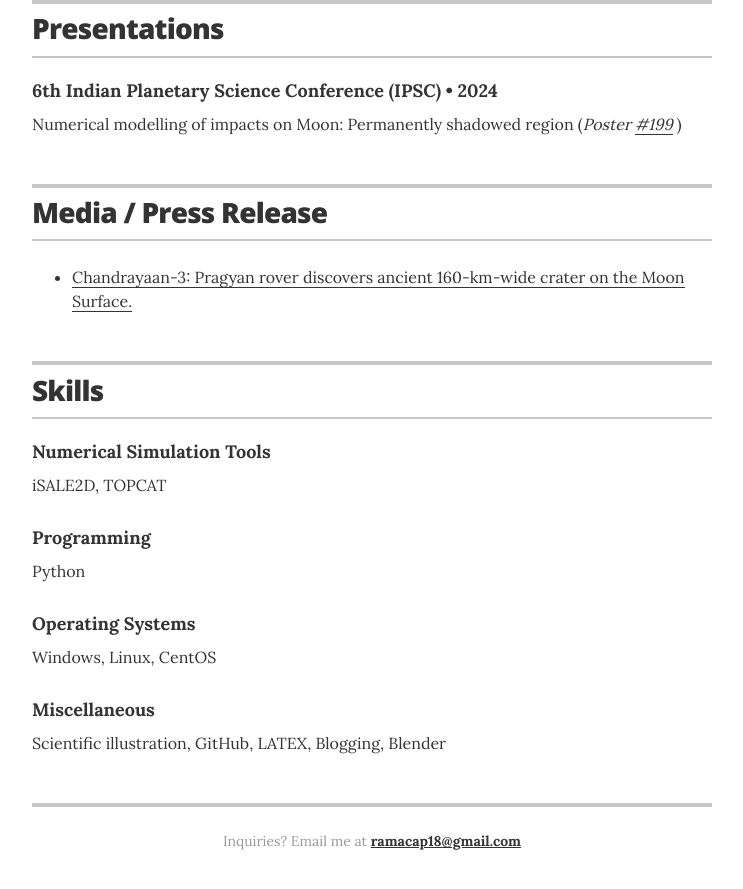
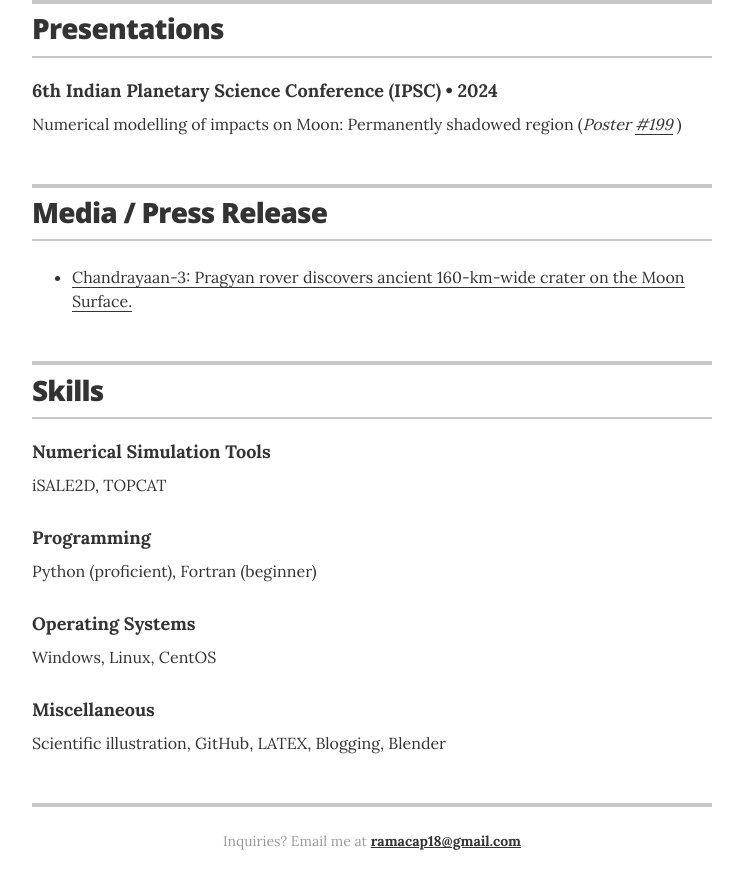
Before and after one commit to rasnv/rasnv.github.io, a Jekyll site: the page built from index.html, in a window 1280 px wide and 900 px high, scrolled down 1245 px. Shown: the top 889 px of the window, without its empty margins (268-1011 px from the left). Built offline with Jekyll 4.4.1, drawn with Linux system fonts in a browser that asks for light colours.

Commit message:
Update skills.yml

```diff
--- a/_data/skills.yml
+++ b/_data/skills.yml
@@ -3,7 +3,7 @@
   description: iSALE2D, TOPCAT
 
 - skill: Programming
-  description: Python
+  description: Python (proficient), Fortran (beginner)
 
 - skill: Operating Systems
   description: Windows, Linux, CentOS
```
